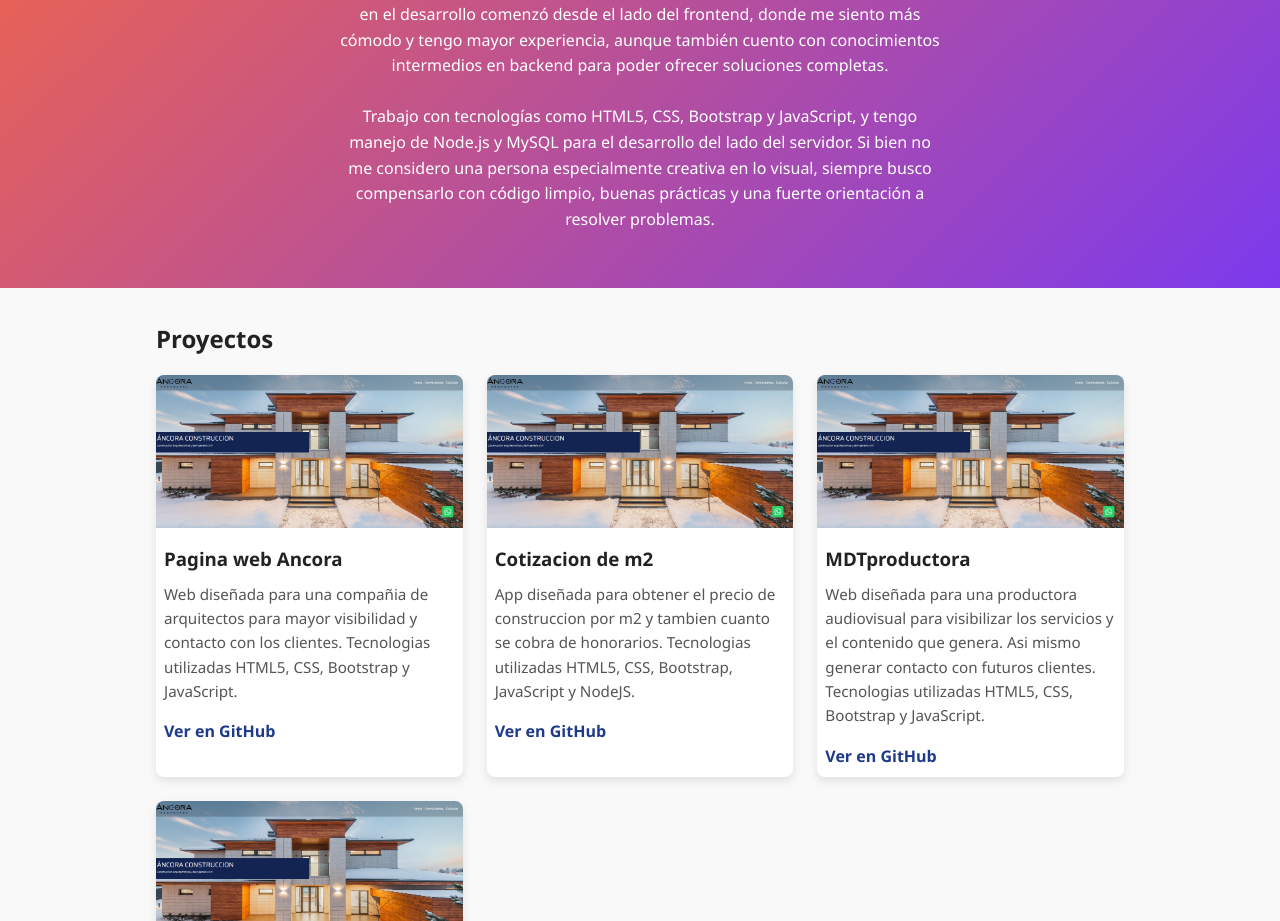
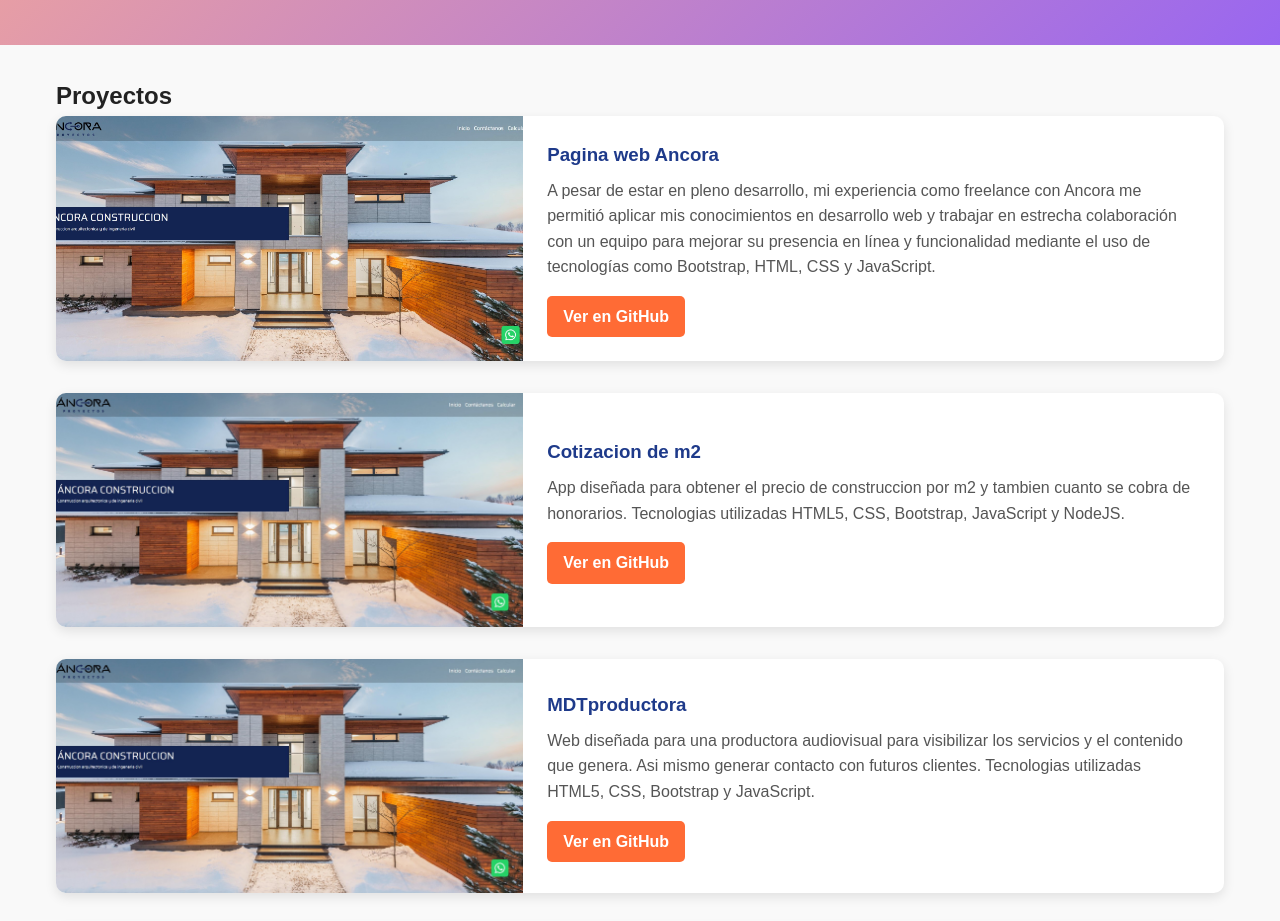
Before and after one commit to Francog0711/Portfolio, a plain HTML site: page index.html in a window 1280 px wide. Shown: the part 430-1351 px from the top of the page. Drawn offline with nearby package versions, Linux system fonts and the light colour scheme.

Commit message:
modif. grid flexbox proyectos

```diff
--- a/index.html
+++ b/index.html
@@ -27,49 +27,56 @@
     <img src="/images/profile.jpg" alt="Franco Alconchel" class="profile-img" />
     <div class="hero-text">
       <h1>Franco Alconchel</h1>
-      <p>Hola, soy Franco, tengo 26 años y soy programador web fullstack. Mi recorrido en el desarrollo comenzó desde el lado del frontend, donde me siento más cómodo y tengo mayor experiencia, aunque también cuento con conocimientos intermedios en backend para poder ofrecer soluciones completas.<br><br>
-        Trabajo con tecnologías como HTML5, CSS, Bootstrap y JavaScript, y tengo manejo de Node.js y MySQL para el desarrollo del lado del servidor. Si bien no me considero una persona especialmente creativa en lo visual, siempre busco compensarlo con código limpio, buenas prácticas y una fuerte orientación a resolver problemas.</p>
+      <p>Descripcion breve...</p>
     </div>
   </header>
 
   <!-- Proyectos -->
   <section id="projects" class="projects">
     <h2>Proyectos</h2>
-    <div class="project-grid">
-      <!-- Proyecto 1 -->
+    <div class="projects-container">
       <div class="project-card">
         <img src="images/captura ancora.jpg" alt="Proyecto 1">
+        <div class="project-content">
         <h3>Pagina web Ancora</h3>
-        <p>Web diseñada para una compañia de arquitectos para mayor visibilidad y contacto con los clientes.
-            Tecnologias utilizadas HTML5, CSS, Bootstrap y JavaScript.
+        <p>A pesar de estar en pleno desarrollo, mi experiencia como freelance con Ancora me permitió aplicar mis conocimientos en desarrollo web y trabajar en estrecha colaboración con un equipo para mejorar su presencia en línea y funcionalidad mediante el uso de tecnologías como Bootstrap, HTML, CSS y JavaScript.
         </p>
         <a href="https://github.com/usuario/proyecto" target="_blank">Ver en GitHub</a>
       </div>
+      </div>
+      <!-- Proyecto 2 -->
       <div class="project-card">
         <img src="images/captura ancora.jpg" alt="Proyecto 1">
+        <div class="project-content">
         <h3>Cotizacion de m2</h3>
         <p>App diseñada para obtener el precio de construccion por m2 y tambien cuanto se cobra de honorarios.
             Tecnologias utilizadas HTML5, CSS, Bootstrap, JavaScript y NodeJS.
         </p>
         <a href="https://github.com/usuario/proyecto" target="_blank">Ver en GitHub</a>
       </div>
+      </div>
+      <!-- Proyecto 3 -->
       <div class="project-card">
         <img src="images/captura ancora.jpg" alt="Proyecto 1">
+        <div class="project-content">
         <h3>MDTproductora</h3>
         <p>Web diseñada para una productora audiovisual para visibilizar los servicios y el contenido que genera. Asi mismo generar contacto con futuros clientes.
             Tecnologias utilizadas HTML5, CSS, Bootstrap y JavaScript.
         </p>
         <a href="https://github.com/usuario/proyecto" target="_blank">Ver en GitHub</a>
       </div>
+      </div>
+      <!-- Proyecto 4 -->
       <div class="project-card">
         <img src="images/captura ancora.jpg" alt="Proyecto 1">
+        <div class="project-content">
         <h3>App Clima</h3>
         <p>App para saber el clima en tu region o cualquier parte del mundo.
             Tecnologias utilizadas HTML5, CSS, JavaScript.
         </p>
         <a href="https://github.com/usuario/proyecto" target="_blank">Ver en GitHub</a>
       </div>
-      <!-- Más proyectos... -->
+      </div>
     </div>
   </section>
 
@@ -82,7 +89,10 @@
       <i class="devicon-javascript-plain colored"></i>
       <i class="devicon-nodejs-plain colored"></i>
       <i class="devicon-mysql-plain colored"></i>
-      <!-- Más íconos... -->
+      <i class="devicon-bootstrap-plain colored"></i>
+      <i class="devicon-github-plain colored"></i>
+      <i class="devicon-vscode-plain colored"></i>
+      <i class="devicon-react-plain colored"></i>
     </div>
   </section>
 
--- a/style.css
+++ b/style.css
@@ -4,7 +4,7 @@
   margin: 0;
   padding: 0;
   box-sizing: border-box;
-  font-family: 'Segoe UI', sans-serif;
+  font-family: Arial, Helvetica, sans-serif;
 }
 
 body {
@@ -30,7 +30,7 @@ body {
 
 .logo {
   color: white;
-  font-size: 1.5em;
+  font-size: 1em;
   font-weight: bold;
 }
 
@@ -38,12 +38,12 @@ body {
   margin-left: 1.5em;
   color: white;
   text-decoration: none;
-  font-weight: 600;
+  font-weight: 300;
   transition: color 0.3s ease;
 }
 
 .navbar-links a:hover {
-  color: #ffe082;
+  color: #000000;
 }
 
 /*btn responsive*/
@@ -87,8 +87,8 @@ body {
   align-items: center;
   padding: 3rem 1rem;
   text-align: center;
-  background: linear-gradient(135deg, #FF6B35, #7C3AED);
-  color: white;
+  background: linear-gradient(135deg, #ff6b3588, #7c3aedc4);
+  color: rgb(30, 28, 56);
 }
 
 .profile-img {
@@ -96,7 +96,7 @@ body {
   height: 200px;
   border-radius: 50%;
   object-fit: cover;
-  border: 4px solid white;
+  border: 4px solid rgb(89, 11, 214);
   margin-bottom: 1rem;
 }
 
@@ -112,55 +112,64 @@ body {
 /* Proyectos */
 .projects {
   padding: 2rem 1rem;
-  max-width: 1000px;
+  max-width: 1200px;
   margin: auto;
 }
 
-.project-grid {
-  display: grid;
-  grid-template-columns: repeat(auto-fit, minmax(280px, 1fr));
-  gap: 1.5rem;
-  margin-top: 1rem;
-}
-
 .project-card {
+  display: flex;
+  flex-direction: row;
   background: white;
-  border-radius: 8px;
-  box-shadow: 0 4px 10px rgba(0, 0, 0, 0.1);
+  border-radius: 10px;
   overflow: hidden;
-  transition: transform 0.2s;
-}
-
-.project-card:hover {
-  transform: scale(1.02);
+  box-shadow: 0 4px 12px rgba(0,0,0,0.1);
+  margin-bottom: 2rem;
+  width: 100%;
 }
 
 .project-card img {
-  width: 100%;
+  width: 40%;
+  object-fit: cover;
   height: auto;
 }
 
-.project-card h3 {
-  margin: 0.5rem;
+.project-content {
+  padding: 1.5rem;
+  display: flex;
+  flex-direction: column;
+  justify-content: center;
+  flex: 1;
 }
 
-.project-card p {
-  margin: 0.5rem;
-  font-size: 0.95rem;
+.project-content h3 {
+  margin-bottom: 0.5rem;
+  color: #1E3A8A;
+}
+
+.project-content p {
+  margin-bottom: 1rem;
   color: #555;
 }
 
-.project-card a {
-  display: inline-block;
-  margin: 0.5rem;
-  color: #1E3A8A;
+.project-content a {
+  align-self: flex-start;
+  padding: 0.5rem 1rem;
+  background: #FF6B35;
+  color: white;
+  border-radius: 5px;
+  text-decoration: none;
   font-weight: bold;
-  text-decoration: none;
+  transition: background 0.3s ease;
 }
+
+.project-content a:hover {
+  background: #e65a2e;
+}
+
 
 /* Skills */
 .skills {
-  background: #1E3A8A;
+  background: #1e3b8a81;
   color: white;
   padding: 2rem 1rem;
   text-align: center;
@@ -234,3 +243,17 @@ footer {
 .social-icons a:hover {
   color: #FF6B35;
 }
+
+@media (max-width: 768px) {
+  .project-card {
+    flex-direction: column;
+  }
+
+  .project-card img {
+    width: 100%;
+  }
+
+  .project-content {
+    padding: 1rem;
+  }
+}
```
